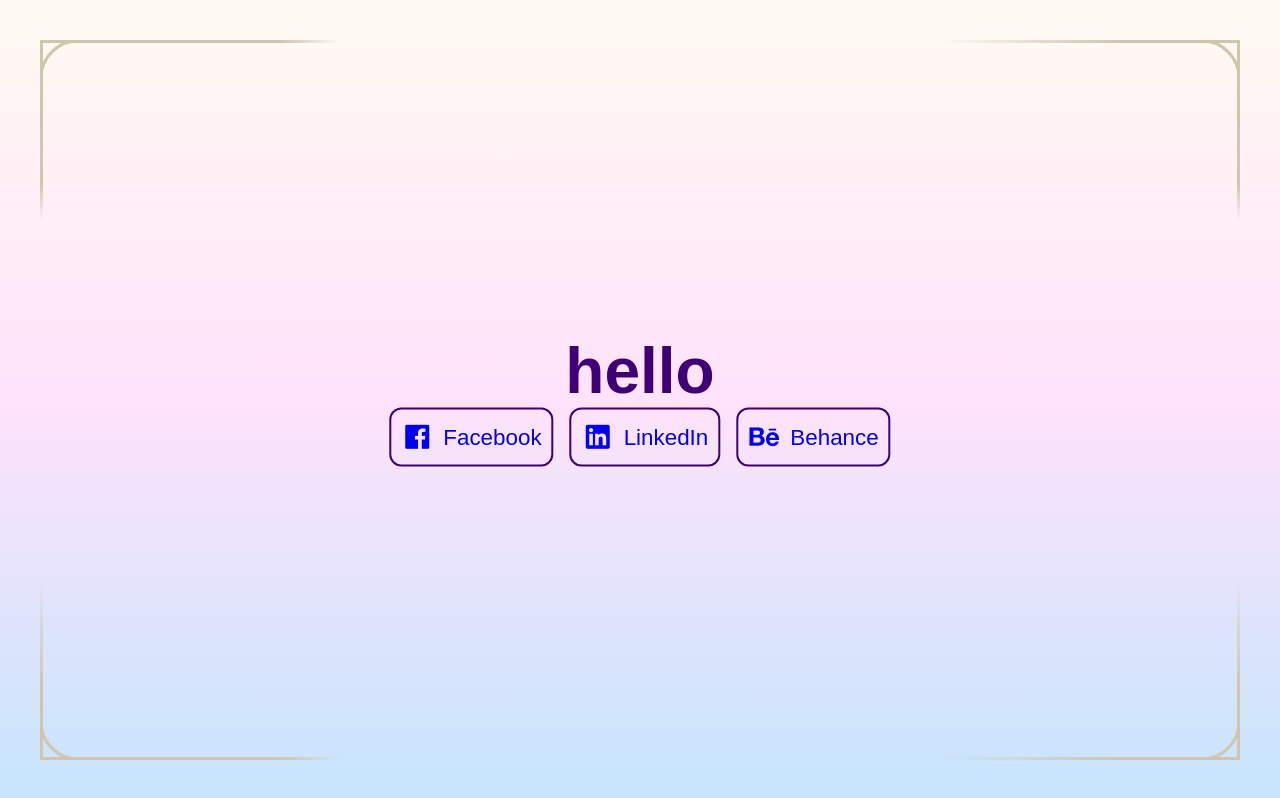
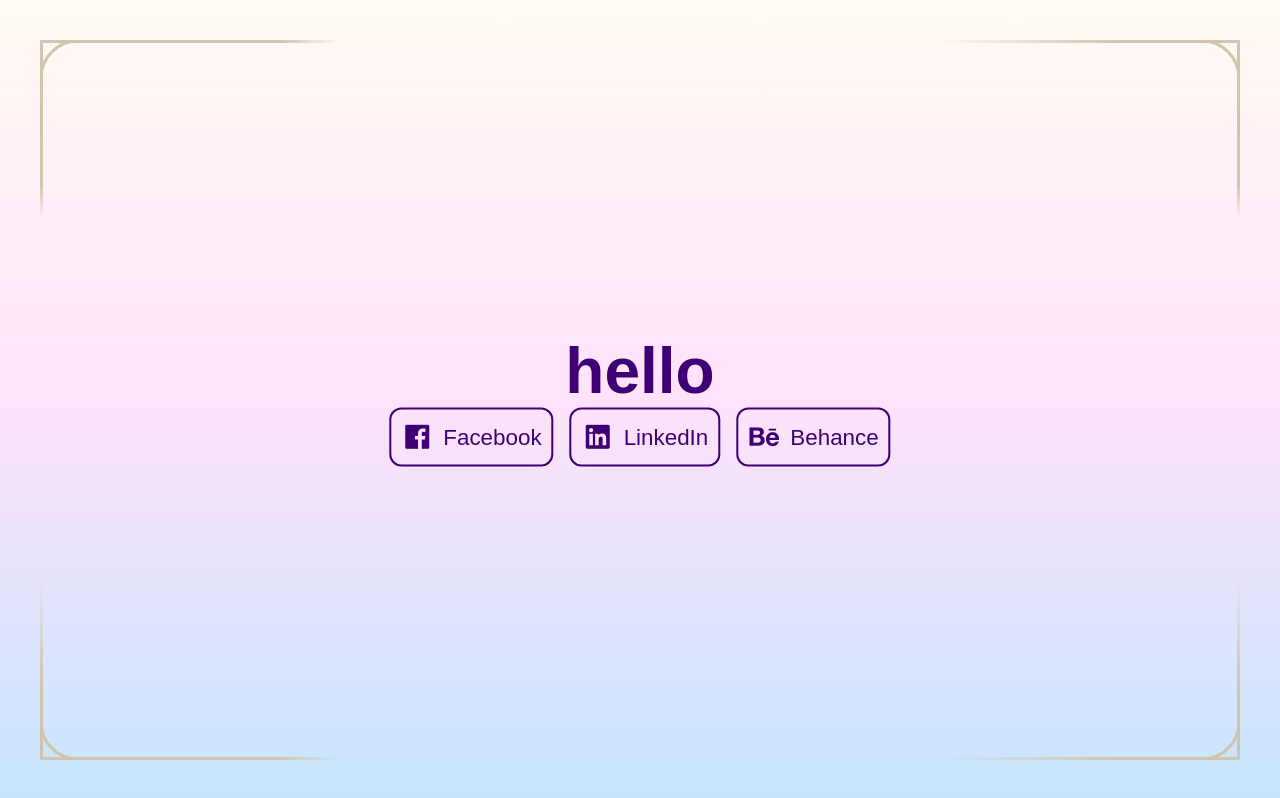
Before and after one commit to MonyDeth/test-website, a website: page index.html in a window 1280 px wide. Drawn offline with nearby package versions, Linux system fonts and the light colour scheme.

Commit message:
Update styles.css

```diff
--- a/styles.css
+++ b/styles.css
@@ -105,17 +105,17 @@ body, html {
     text-align: center;
 }
 .social-button {
+    color: #3F0076;
+    display: flex;
+    justify-content: center;
+    align-items: center;
+    padding: 10px;
     text-decoration: none !important;
     height: fit-content;
     border-radius: 12px;
     gap: 10px;
     border: 2px solid #3F0076;
-    display: flex;
-    padding: 10px;
-    justify-content: center;
-    align-items: center;
     font-size: 1.4rem;
-    box-shadow: 0 0 0 0 rgba(0, 0, 0, 0.25);
     transition: 300ms ease;
 }
 .social-button > i{
@@ -132,8 +132,6 @@ body, html {
 .social-button:hover{
     background-color: #3F0076;
     color: white;
-    border-radius: 24px ;
-    box-shadow: 0px 10px 10px 0px rgba(0, 0, 0, 0.25);
 }
 
 /* Responsive corner SVGs */
```
